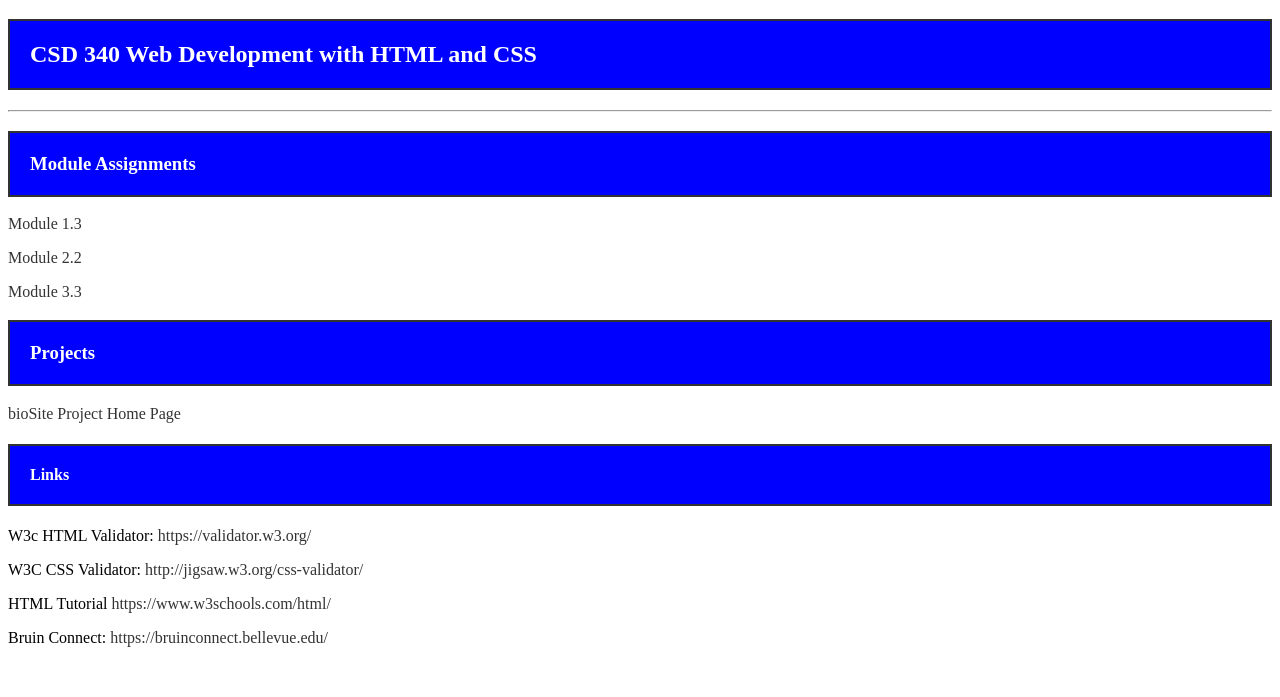
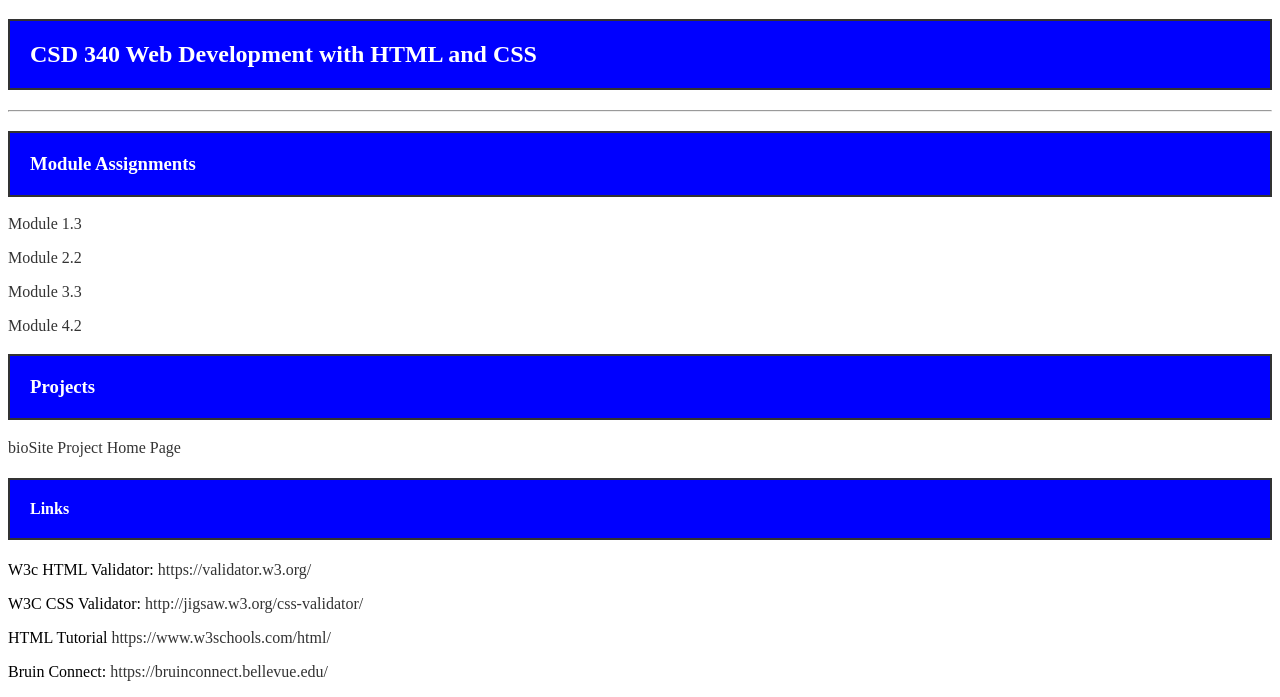
Before and after one commit to skitch518/csd-340, a plain HTML site: page index.html in a window 1280 px wide. Shown: the part 105-802 px from the top of the page. Drawn offline with Linux system fonts and the light colour scheme.

Commit message:
editing index

```diff
--- a/index.html
+++ b/index.html
@@ -21,6 +21,8 @@
 <p><a href="https://github.com/skitch518/csd-340/blob/main/module-1/schriner_Mod1_3.html">Module 1.3</a></p>
 <p><a href="https://github.com/skitch518/csd-340/blob/main/module-2/Schriner_Mod2_2.html">Module 2.2</a></p>
 <p><a href='https://github.com/skitch518/csd-340/tree/main/module-3'>Module 3.3</a></p>
+<p><a href='https://github.com/skitch518/csd-340/blob/main/module-4/Schriner_Mod4_2.html'>Module 4.2</a></p>
+
 
 <h3>Projects</h3>
 <a href=" ">bioSite Project Home Page</a>
```
